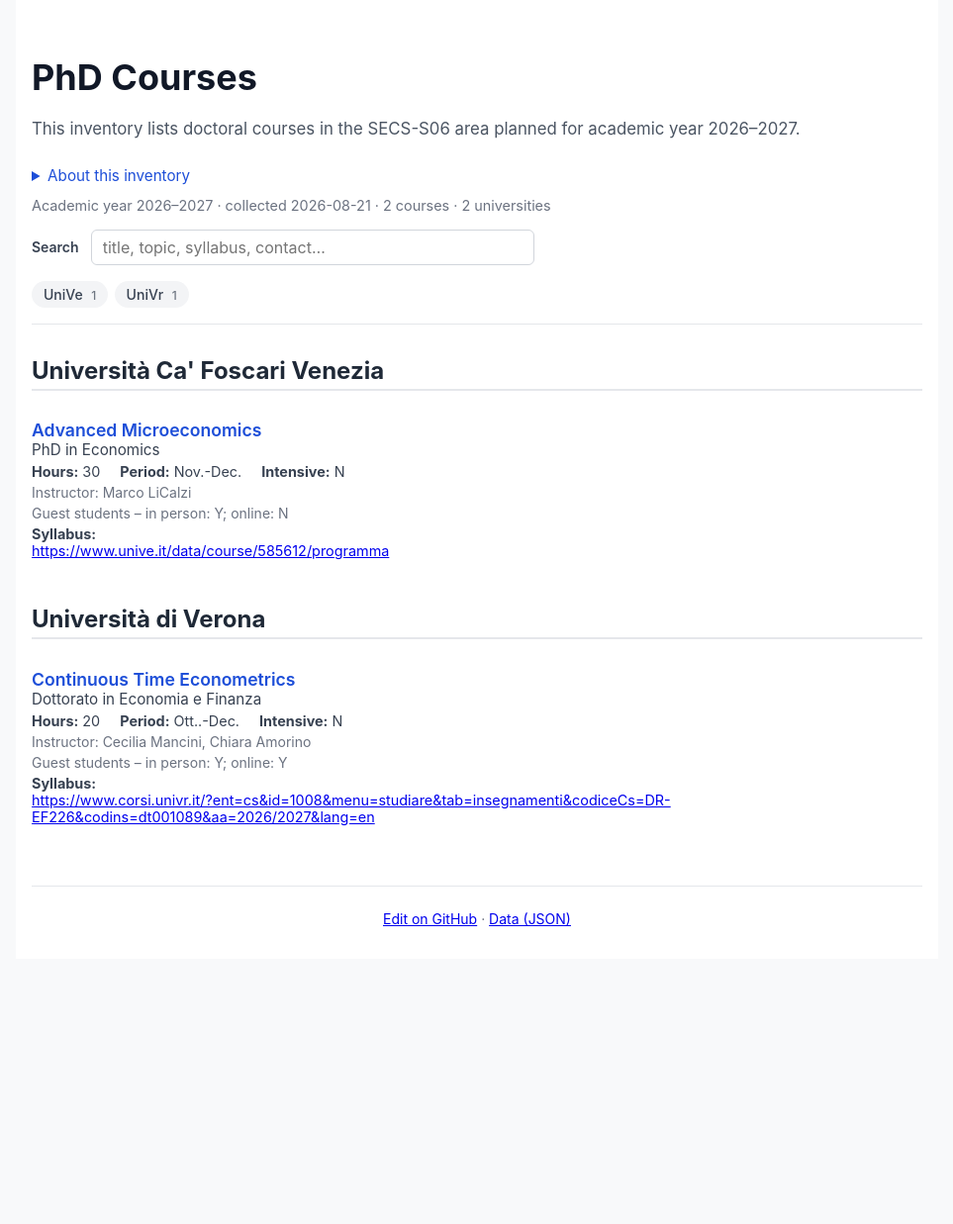
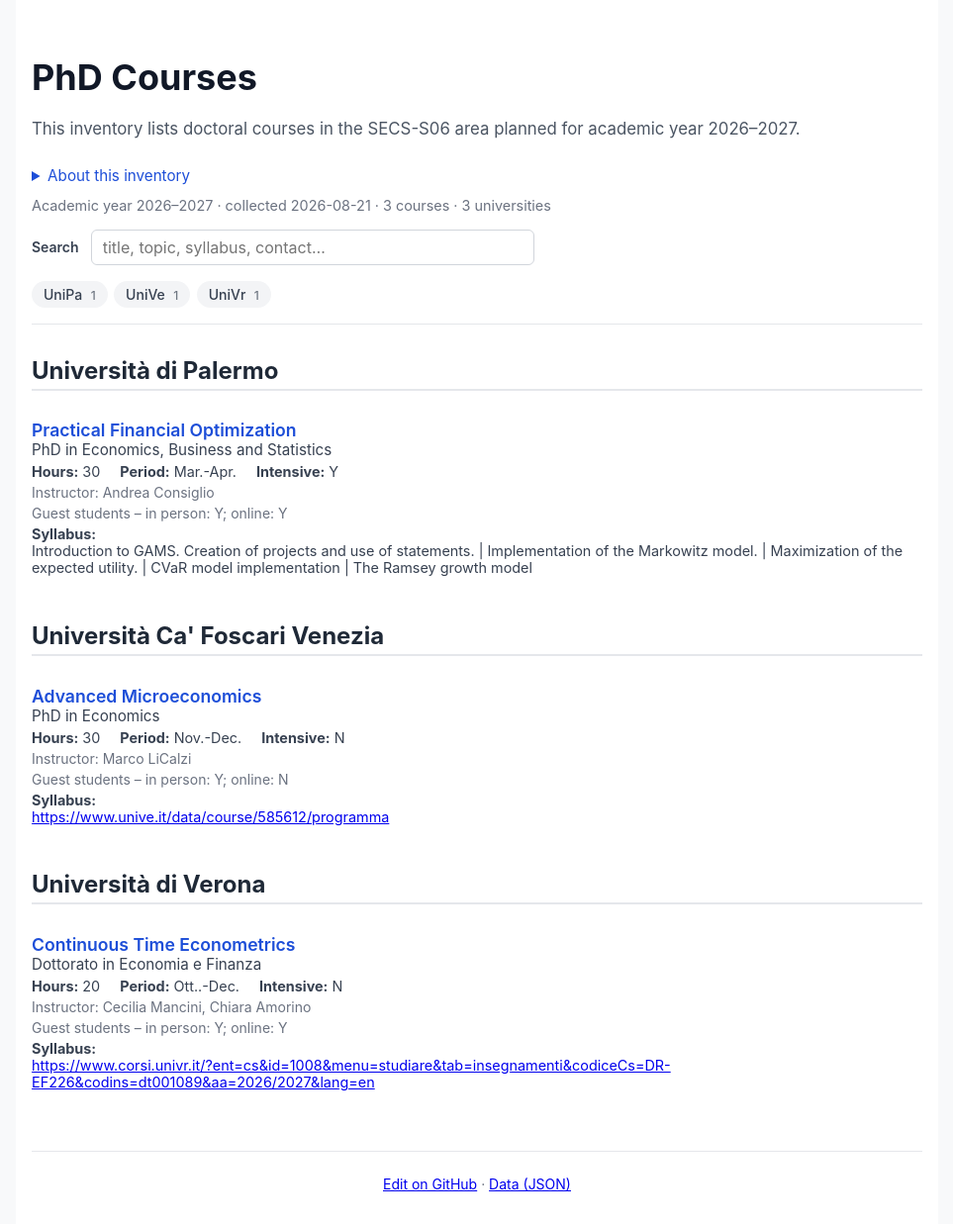
Before and after one commit to mlicalzi/phd_courses, a Jekyll site: the page built from index.html, in a window 1280 px wide. Shown: the whole page at 99% size, without its empty margins (158-1121 px from the left). Built offline with Jekyll 4.4.1, drawn with Linux system fonts in a browser that asks for light colours; before the commit the page ends 969 px from its top, so only the background shows below that.

Commit message:
Add new course for Università di Palermo

```diff
--- a/_data/courses.yml
+++ b/_data/courses.yml
@@ -21,8 +21,25 @@
 # boolean false/true. The page prints them back as No/Yes anyway, but quoting keeps exactly
 # what the university wrote ("No", "Sì", "SI, obbligatoria", "Su richiesta").
 
-- university: Università Ca' Foscari Venezia
-  id: UniVe
+- id: UniPa
+  university: Università di Palermo
+  program: PhD in Economics, Business and Statistics
+  title: Practical Financial Optimization
+  instructor: Andrea Consiglio
+  url:
+  hours: 30
+  period: "Mar.-Apr."
+  intensive: "Y"
+  in_person: "Y"
+  online: "Y"
+  syllabus: Introduction to GAMS. Creation of projects and use of statements. |
+    Implementation of the Markowitz model. |
+    Maximization of the expected utility. |
+    CVaR model implementation |
+    The Ramsey growth model
+
+- id: UniVe
+  university: Università Ca' Foscari Venezia
   program: PhD in Economics
   title: Advanced Microeconomics
   instructor: Marco LiCalzi
@@ -34,8 +51,8 @@
   online: "N"
   syllabus: https://www.unive.it/data/course/585612/programma
 
-- university: Università di Verona
-  id: UniVr
+- id: UniVr
+  university: Università di Verona
   program: Dottorato in Economia e Finanza
   title: Continuous Time Econometrics
   instructor: Cecilia Mancini, Chiara Amorino
```
